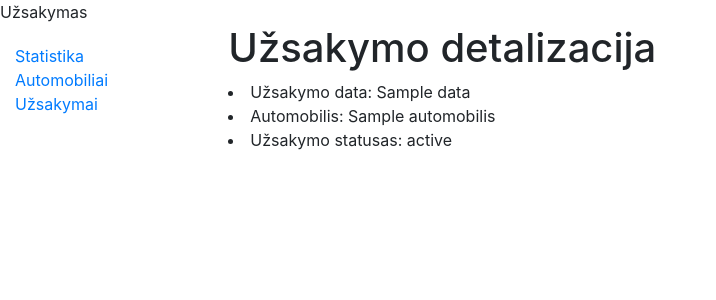
After one commit to tms-rls/ptu7_20230116_autoservisas, a Django app: template autoservisas/autoservisas_uzd/templates/uzsakymas.html in a window 1280 px wide. The commit adds this page. Shown: the top 300 px of the page, without its empty margins (0-716 px from the left). Run offline with Django 3.2, Linux system fonts and the light colour scheme; the template is opened without the code that fills it: most values are stand-ins (such as "Sample title", 1, 10 or a date in 2020); some libraries are stand-ins or nearby versions.

Commit message:
atlikta 4.1 uzduotis pridetas konkretus uzsakymas

```diff
--- a/autoservisas/autoservisas_uzd/templates/uzsakymai.html
+++ b/autoservisas/autoservisas_uzd/templates/uzsakymai.html
@@ -6,6 +6,6 @@
  <h1>Užsakymų sąrašas</h1>
  {% for uzsakymas in uzsakymai %}
  <hr>
- <p><a href="">{{uzsakymas}}</a> </p>
+ <p><a href="{{ uzsakymas.id }}">{{uzsakymas}}</a> </p>
  {% endfor %}
 {% endblock %}
--- /dev/null
+++ b/autoservisas/autoservisas_uzd/templates/uzsakymas.html
@@ -0,0 +1,10 @@
+{% extends "bazinis.html" %}
+
+{% block title%}Užsakymas{% endblock %}
+
+{% block content %}
+ <h1>Užsakymo detalizacija</h1>
+   <li>Užsakymo data: {{ konkretus_uzsakymas.data }}</li>
+   <li>Automobilis: {{ konkretus_uzsakymas.automobilis }}</li>
+   <li>Užsakymo statusas: {{ konkretus_uzsakymas.statusas }}</li>
+{% endblock %}
```
Also changed, not shown: autoservisas/autoservisas_uzd/urls.py (added, +11 -0 lines), autoservisas/autoservisas_uzd/views.py (+7 -1 lines).
